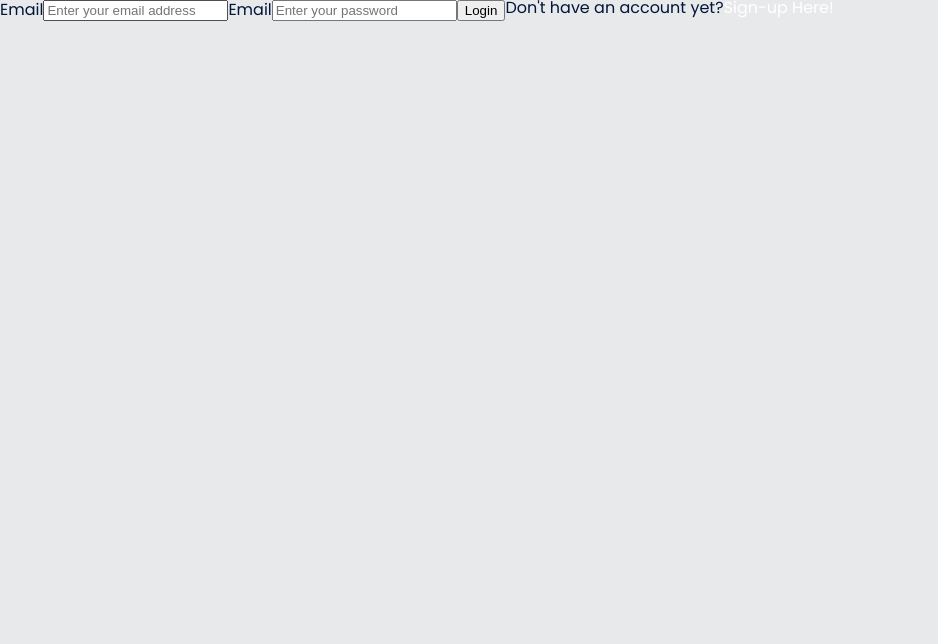
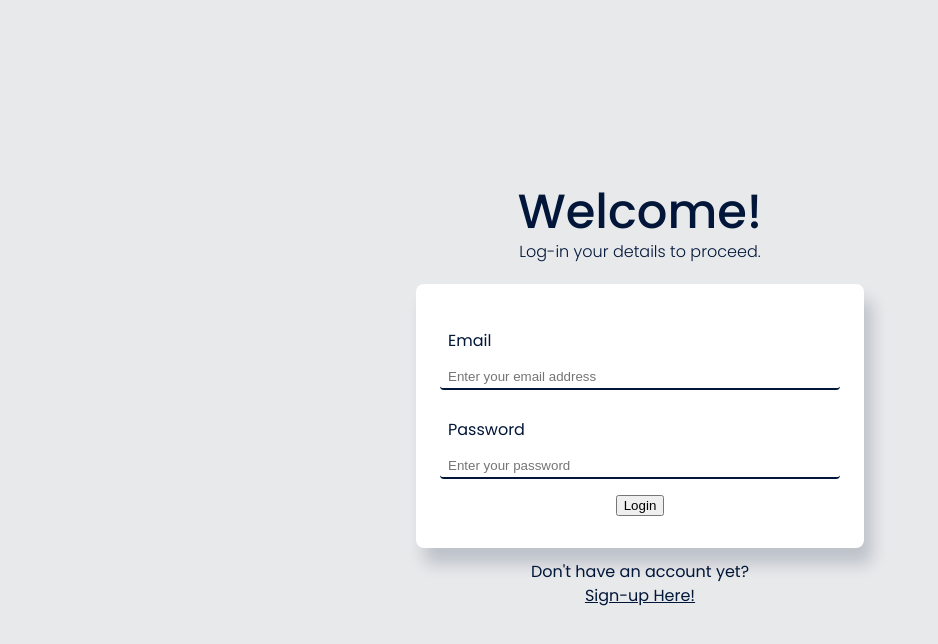
Before and after one commit to lbmartinez2/messaging-app, a React (Vite) app in the folder messaging-app/: page /login in a window 1280 px wide. Shown: the top 644 px of the page, without its empty margins (0-938 px from the left). Built offline with nearby package versions, Linux system fonts and the light colour scheme.

Commit message:
fix some css and bugs

```diff
--- a/messaging-app/src/App.jsx
+++ b/messaging-app/src/App.jsx
@@ -45,7 +45,7 @@ function App() {
 
   return (
     <>
-      <ToastContainer />
+      {/* <ToastContainer /> */}
       <div className="app-container">
         <div className="side-nav-container">
           <div className="side-nav-1">
--- a/messaging-app/src/pages/Login.jsx
+++ b/messaging-app/src/pages/Login.jsx
@@ -70,8 +70,11 @@ function Login() {
   }
 
   return (
-    <>
-      <form onSubmit={handleSubmit}>
+    <div className="login-container">
+         <h1 className="login-header">Welcome! </h1>
+      <h3 className="login-subheader">Log-in your details to proceed.</h3>
+      <form onSubmit={handleSubmit} className="login-form">
+
         <label htmlFor="email">Email</label>
         <input
           name="email"
@@ -80,7 +83,7 @@ function Login() {
           placeholder="Enter your email address"
           required
         />
-        <label htmlFor="password">Email</label>
+        <label htmlFor="password">Password</label>
         <input
           name="password"
           type="password"
@@ -95,7 +98,7 @@ function Login() {
         <span>Don't have an account yet?</span>
         <Link to="/sign-up" className="sign-up-link">Sign-up Here!</Link>
       </div>
-    </>
+    </div >
   );
 }
 
--- a/messaging-app/src/styles.css
+++ b/messaging-app/src/styles.css
@@ -186,3 +186,76 @@
     font-size: 1rem;
     width: 70%;
 }
+
+.login-container {
+    display: flex;
+    flex-direction: column;
+    height: 100%;
+    width: 100%;
+    align-items: center;
+    justify-content: center;
+}
+
+.login-form {
+    display: flex;
+    flex-direction: column;
+    height: 25%;
+    width: 30%;
+    gap: 1rem;
+    align-items: center;
+    justify-content: center;
+    background-color: #ffffff;
+    color:#011638;
+    border-radius: 0.5rem;
+    text-align: left;
+    padding: 2rem;
+    margin: 1rem 0;
+    box-shadow: 0.5rem 1rem 1rem #0116382f;
+}
+
+.login-header {
+    font-size: 3rem;
+    font-weight: 500;;
+}
+
+.login-subheader {
+    margin: 0.5rem 0;
+    font-size: 1rem;
+    font-weight: 300;;
+}
+
+
+.login-form label{
+    width: 100%;
+    margin-top: 1rem;
+}
+
+.login-form input{
+    width: 100%;
+    padding: 0.25rem 0.5rem;
+    border: none;
+    border-bottom: 2px solid #011638;
+    border-radius: 0.25rem;
+    outline: none;
+}
+
+.login-form input:focus {
+    border-bottom: 2px solid #ECA400;
+}
+
+.sign-up-container {
+    display: flex;
+    flex-direction: column;
+    justify-content: center;
+    align-items: center;
+}
+
+.sign-up-container .sign-up-link {
+    color: #011638;
+    text-decoration: underline;
+    padding: 0.5rem;
+}
+
+.sign-up-container .sign-up-link:hover {
+    color: #ECA400;
+}
```
